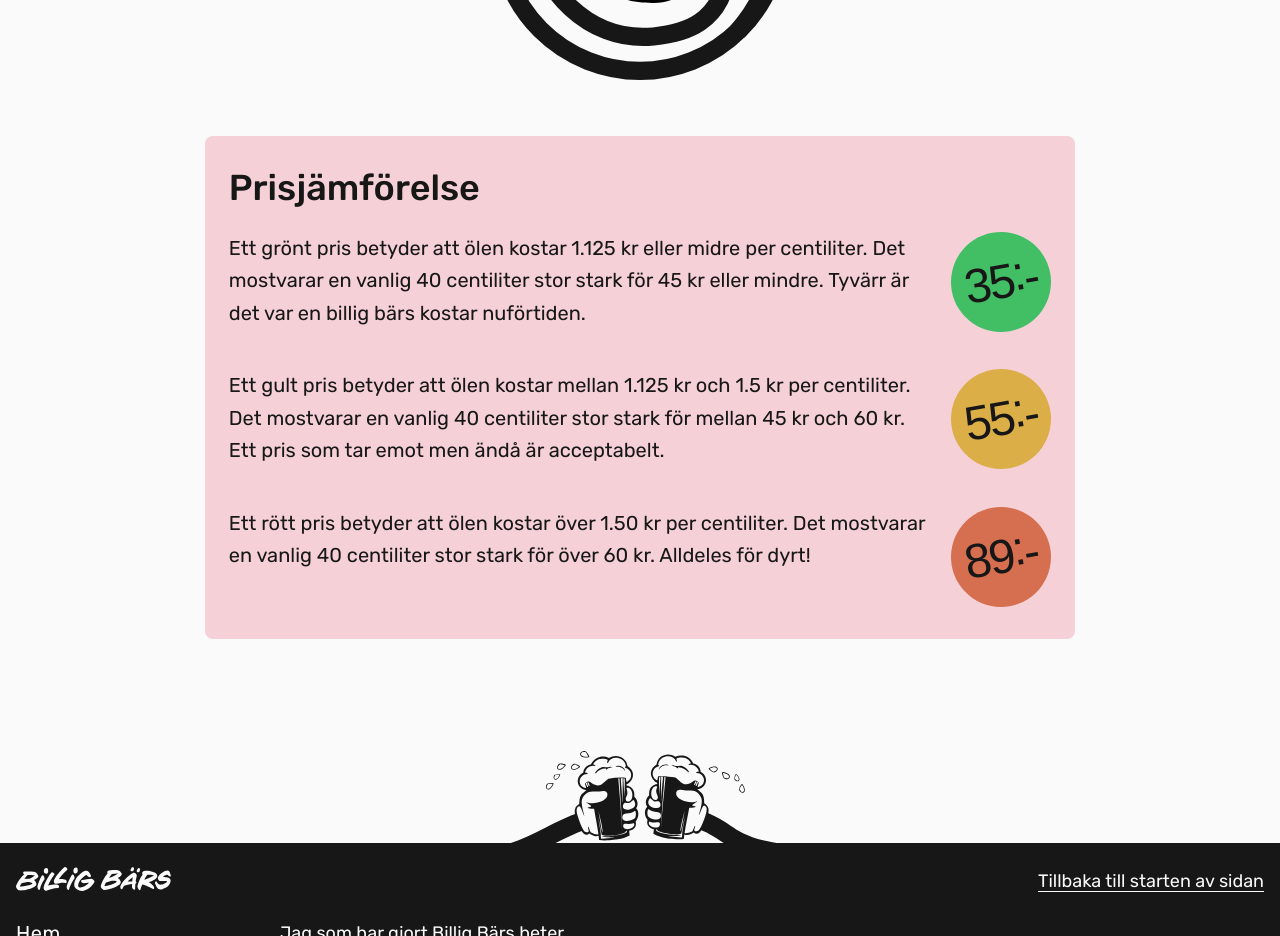
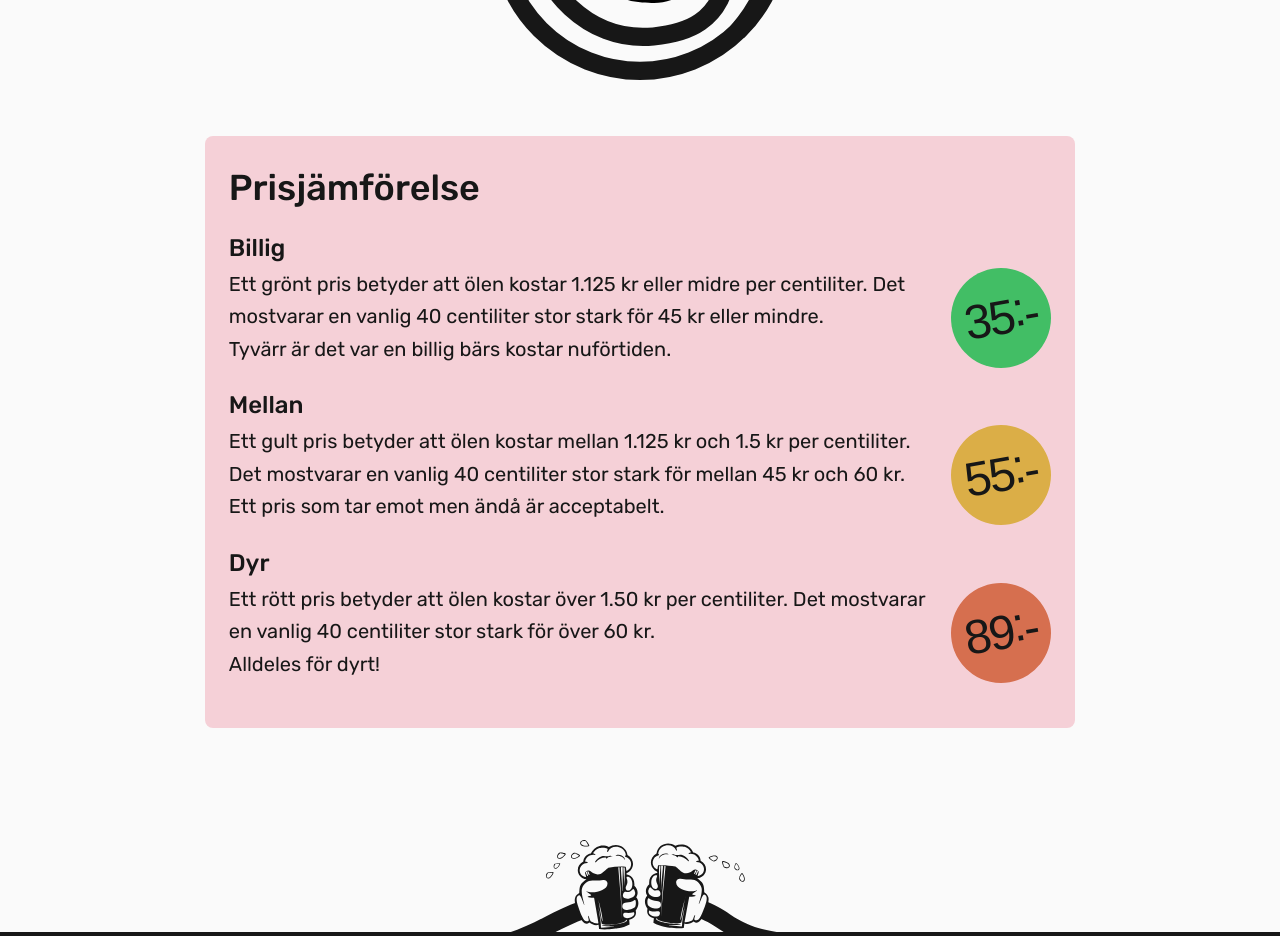
Before and after one commit to nickenickenicke/billig-bars, a Next.js app: page /about in a window 1280 px wide. Shown: the part 860-1796 px from the top of the page. Built offline with nearby package versions, Linux system fonts and the light colour scheme; a web font is replaced by a local one.

Commit message:
Copy edits

```diff
--- a/src/app/about/page.tsx
+++ b/src/app/about/page.tsx
@@ -24,23 +24,32 @@ export default async function About() {
           </p>
         </section>
         <SvgVortex className="mx-auto my-8 block w-[min(100%,_300px)] md:my-14" />
-        <section className="mx-auto grid w-fit grid-cols-[auto,_100px] items-start gap-3 self-start rounded-lg bg-bg-pink px-3 py-4 md:grid-cols-[minmax(auto,_55ch),_auto] md:gap-6 md:px-6 md:py-8 md:text-xl">
-          <h2 className="col-span-2 text-2xl font-medium md:text-4xl">Prisjämförelse</h2>
-          <p className="md:max-w-[55ch]">
+        <section className="mx-auto grid w-fit grid-cols-[auto,_100px] items-start gap-x-3 gap-y-1 self-start rounded-lg bg-bg-pink px-3 py-4 md:grid-cols-[minmax(auto,_55ch),_auto] md:gap-x-6 md:px-6 md:py-8 md:text-xl">
+          <h2 className="col-span-2 mb-2 text-2xl font-medium md:mb-5 md:text-4xl">
+            Prisjämförelse
+          </h2>
+          <h3 className="col-span-2 text-xl font-medium md:text-2xl">Billig</h3>
+          <p className="max-w-[55ch] md:mb-5">
             Ett grönt pris betyder att ölen kostar 1.125 kr eller midre per centiliter. Det
-            mostvarar en vanlig 40 centiliter stor stark för 45 kr eller mindre. Tyvärr är det var
-            en billig bärs kostar nuförtiden.
+            mostvarar en vanlig 40 centiliter stor stark för 45 kr eller mindre.
+            <br />
+            Tyvärr är det var en billig bärs kostar nuförtiden.
           </p>
           <BeerPriceCircle beer_ppv={0.875} beer_price={35} example />
-          <p className="md:max-w-[55ch]">
+          <h3 className="col-span-2 text-xl font-medium md:text-2xl">Mellan</h3>
+          <p className="max-w-[55ch] md:mb-5">
             Ett gult pris betyder att ölen kostar mellan 1.125 kr och 1.5 kr per centiliter. Det
-            mostvarar en vanlig 40 centiliter stor stark för mellan 45 kr och 60 kr. Ett pris som
-            tar emot men ändå är acceptabelt.
+            mostvarar en vanlig 40 centiliter stor stark för mellan 45 kr och 60 kr.
+            <br />
+            Ett pris som tar emot men ändå är acceptabelt.
           </p>
           <BeerPriceCircle beer_ppv={1.375} beer_price={55} example />
-          <p className="md:max-w-[55ch]">
+          <h3 className="col-span-2 text-xl font-medium md:text-2xl">Dyr</h3>
+          <p className="max-w-[55ch]">
             Ett rött pris betyder att ölen kostar över 1.50 kr per centiliter. Det mostvarar en
-            vanlig 40 centiliter stor stark för över 60 kr. Alldeles för dyrt!
+            vanlig 40 centiliter stor stark för över 60 kr.
+            <br />
+            Alldeles för dyrt!
           </p>
           <BeerPriceCircle beer_ppv={2.225} beer_price={89} example />
         </section>
```
